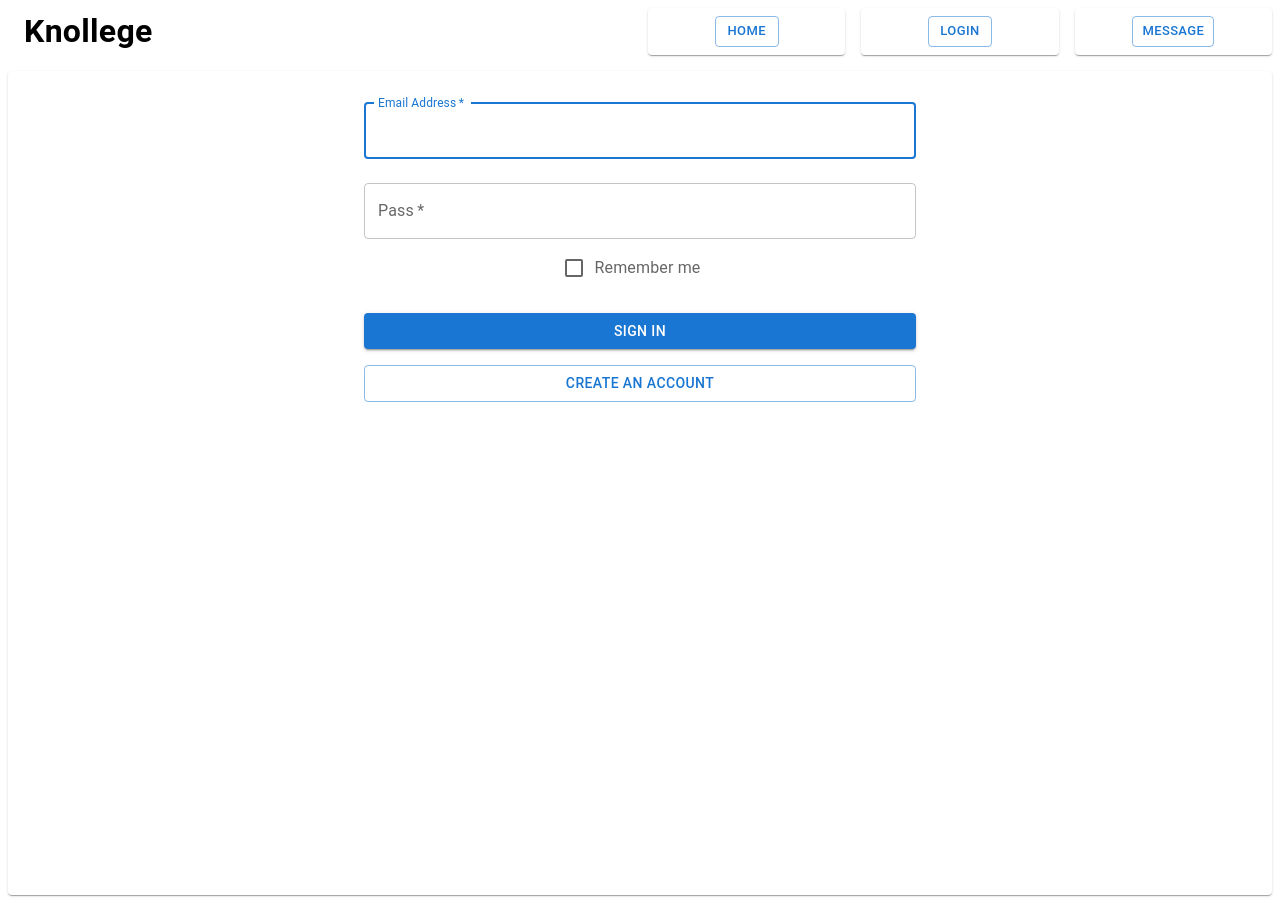
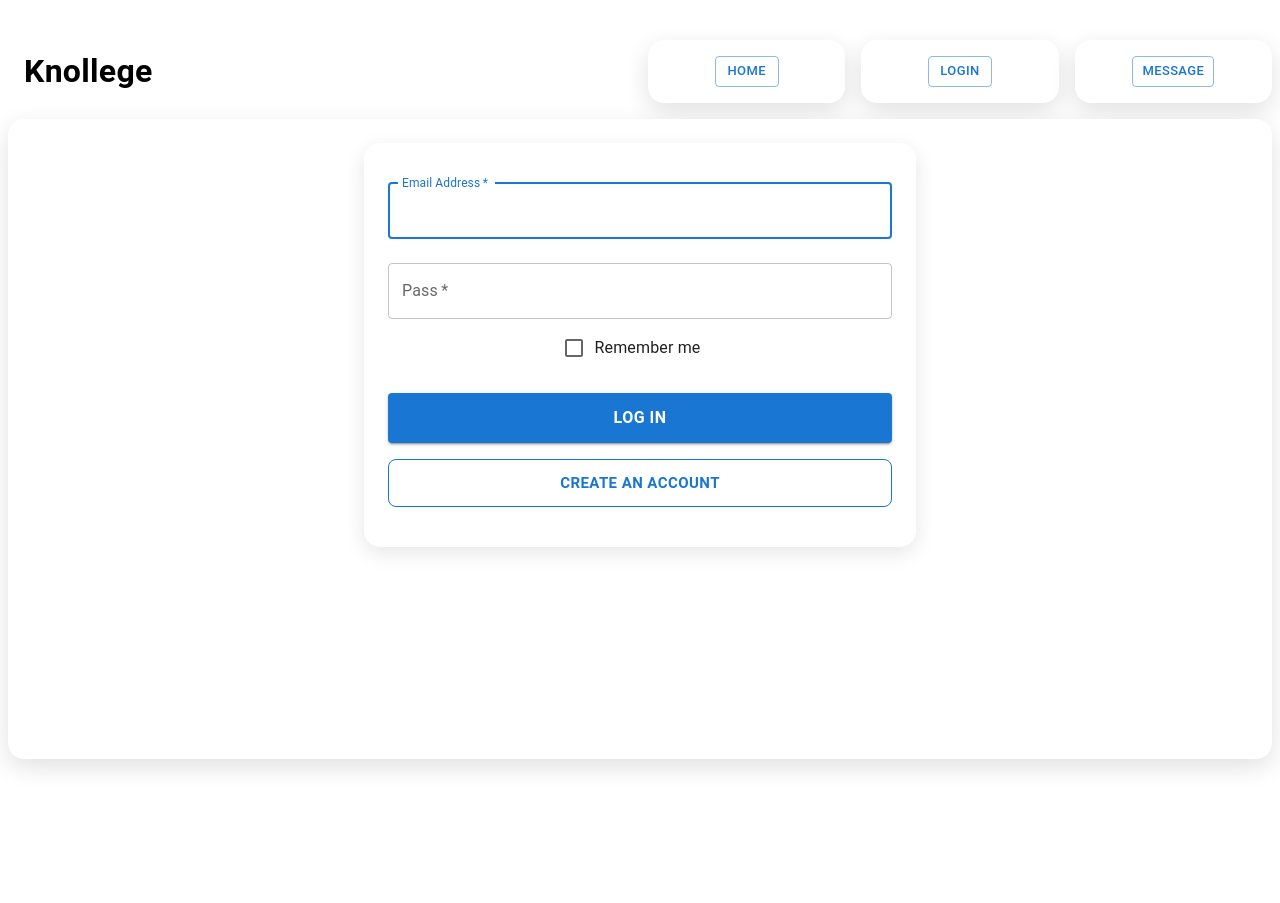
Before and after one commit to Cathal-Farrell/Knollege, a Next.js app in the folder my-app/: page /login in a window 1280 px wide. After the commit the page ends 800 px from the top, so only its background shows below. Built offline with nearby package versions, Linux system fonts and the light colour scheme.

Commit message:
Sign up and Log in designed better

```diff
--- a/my-app/src/app/login/page.js
+++ b/my-app/src/app/login/page.js
@@ -84,19 +84,15 @@ export default function Home() {
 
 
   const Item = styled(Paper)(({ theme }) => ({
-          backgroundColor: '#fff',
-          ...theme.typography.body2,
-          padding: theme.spacing(1),
-          textAlign: 'center',
-          color: (theme.vars ?? theme).palette.text.secondary,
-          ...theme.applyStyles('dark', {
-              backgroundColor: '#1A2027',
-          }),
+        borderRadius: '16px',
+        padding: 16,
+        boxShadow: '0 8px 24px rgba(0,0,0,0.12)',
+        textAlign: 'center'
       }));
 
   return (
 
-    <Box sx={{ flexGrow: 1 }}>
+    <Box sx={{ flexGrow: 1, py: 4 }}>
         <Grid container spacing={2}>
         <Grid size={6} sx={{ display: 'flex', alignItems: 'center', px: 2 }}>
             <Typography sx={{ fontSize: '32px', fontWeight: 700, lineHeight: 1.2 }}>
@@ -123,9 +119,9 @@ export default function Home() {
 
             <Container maxWidth="sm">
 
-            <Box sx={{ height: '100vh' }} >
+            <Box sx={{ height: '75vh' }} >
 
-                <Box component="form" onSubmit={handleSubmit} noValidate sx={{ mt: 1 }}>
+                <Box component="form" onSubmit={handleSubmit} noValidate sx={{ mt: 1, p: 3, borderRadius: 4, background: '#fff', boxShadow: '0 6px 20px rgba(0,0,0,0.1)' }}>
 
                 <TextField
 
@@ -183,23 +179,34 @@ export default function Home() {
 
                     variant="contained"
 
-                    sx={{ mt: 3, mb: 2 }}
+                    sx={{ mt: 3, mb: 2, py: 1.4, fontSize: '16px', fontWeight: 600, background: '#1976d2', ':hover': { background: '#0d47a1' } }}
 
                 >
 
-                    Sign In
+                    LOG IN
 
                 </Button>
-
-                </Box>
-
                 <Button
 
                     fullWidth
 
                     variant="outlined"
 
-                    sx={{ mt: 0, mb: 2 }}
+                    sx={{
+                        mt: 0,
+                        mb: 2,
+                        py: 1.2,
+                        fontSize: '15px',
+                        fontWeight: 600,
+                        borderRadius: 2,
+                        borderColor: '#1976d2',
+                        color: '#1976d2',
+                        ':hover': {
+                            background: 'rgba(25,118,210,0.08)',
+                            borderColor: '#0d47a1',
+                            color: '#0d47a1'
+                        }
+                    }}
 
                     href="/signup"
 
@@ -208,6 +215,10 @@ export default function Home() {
                     Create an account
 
                 </Button>
+
+                </Box>
+
+
 
             </Box>
 
```
Also changed, not shown: my-app/src/app/signup/page.js (+9 -24 lines).
